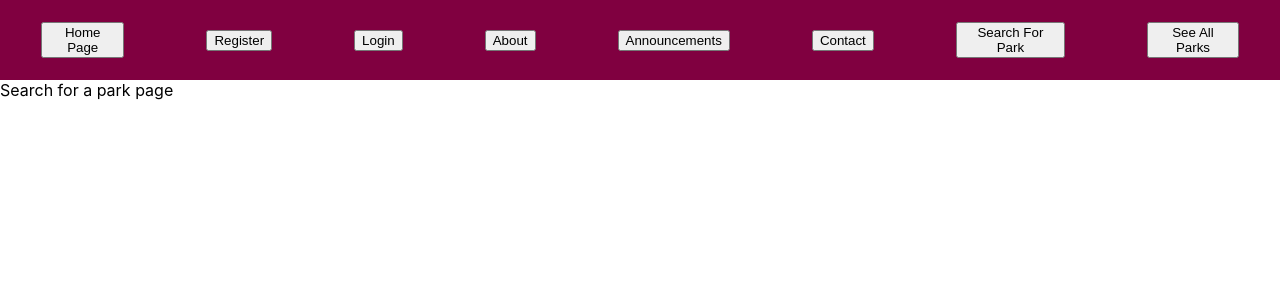
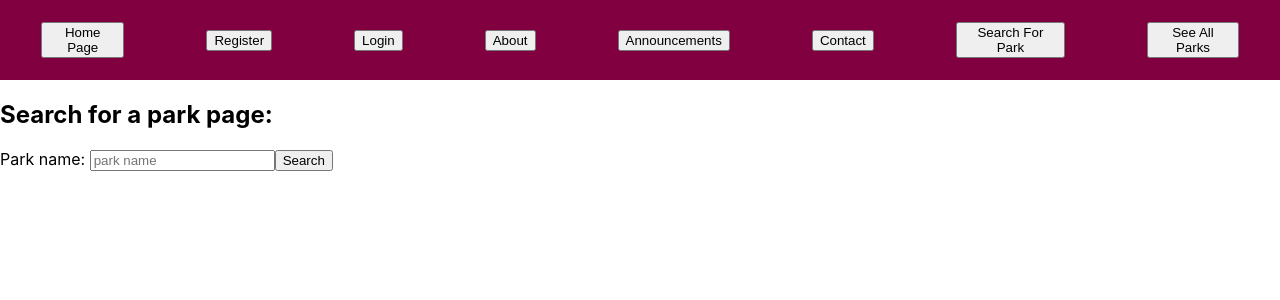
Before and after one commit to MuizMuhammad99/471DogPark, a React (Create React App) app in the folder my-app/: page /searchforpark in a window 1280 px wide. Shown: the top 300 px of the page. Built offline with nearby package versions, Linux system fonts and the light colour scheme.

Commit message:
Added basic search bar

```diff
--- a/my-app/src/pages/SearchForPark.js
+++ b/my-app/src/pages/SearchForPark.js
@@ -2,7 +2,22 @@ import React from 'react';
 
 const SearchForParkPage = () =>{
 
-    return <div>Search for a park page</div>
+	return   <form>
+	           <h2>
+	    		  Search for a park page:
+	    	   </h2>
+	    	   <div>
+	    	     <label>Park name: </label>
+	              <input
+	                type='text'
+	                placeholder='park name'
+	              ></input>
+	              <button>
+	                Search
+	              </button>
+	            </div>
+
+	          </form>
 
 };
 
```
